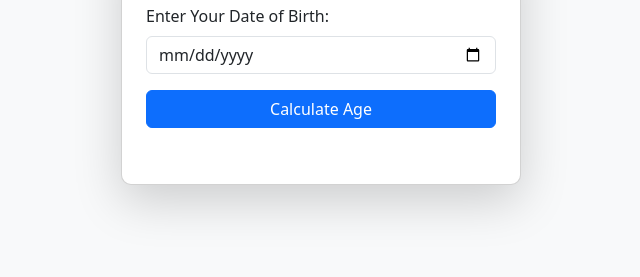
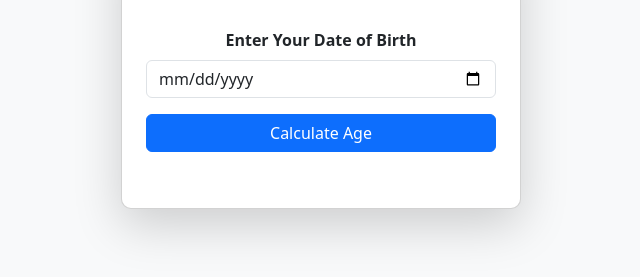
Before and after one commit to mrpawarGit/Online-Age-Calculator, a plain HTML site: page index.html in a window 1280 px wide. Shown: the part 115-392 px from the top of the page, without its empty margins (319-959 px from the left). Drawn offline with nearby package versions, Linux system fonts and the light colour scheme.

Commit message:
[Improvments]

```diff
--- a/index.html
+++ b/index.html
@@ -13,8 +13,8 @@
     <div class="container mt-5">
         <div class="card shadow-lg p-4">
             <h2 class="text-center text-primary">Age Calculator</h2>
-            <div class="mb-3">
-                <label for="dob" class="form-label">Enter Your Date of Birth:</label>
+            <div class="mb-3"></br>
+                <label for="dob" class="form-label"><b>Enter Your Date of Birth</b></label>
                 <input type="date" id="dob" class="form-control">
             </div>
             <button onclick="calculateAge()" class="btn btn-primary w-100">Calculate Age</button>
--- a/style.css
+++ b/style.css
@@ -3,3 +3,9 @@
   margin: auto;
   border-radius: 10px;
 }
+
+.form-label {
+  display: block;
+  text-align: center;
+  width: 100%;
+}
```
